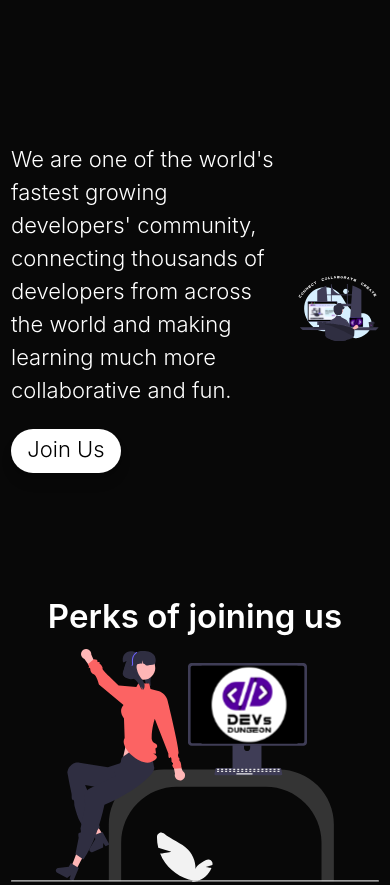
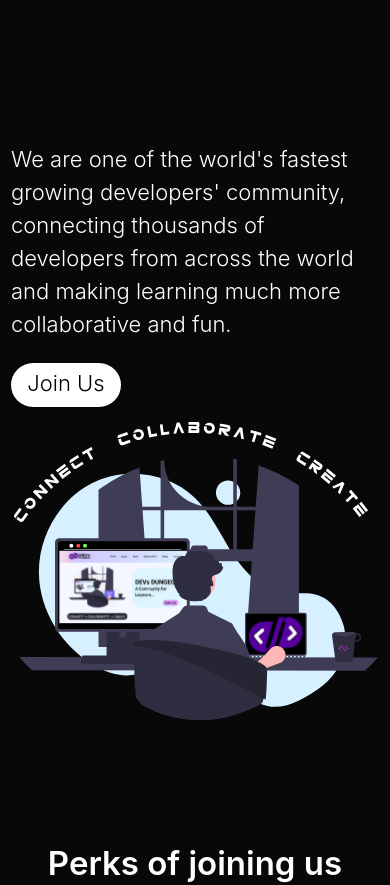
Before and after one commit to banboy38/devs-dungeon-spa, a Next.js app: page / in a window 390 px wide. Shown: the top 885 px of the page. Built offline with nearby package versions, Linux system fonts and the light colour scheme.

Commit message:
Kabhi kabhi uski yaad aati hai

```diff
--- a/pages/index.js
+++ b/pages/index.js
@@ -48,7 +48,7 @@ export default function Home() {
 
       <Navbar/>
 
-      <div className='mt-[6rem] md:mt-[7rem] gap-2 flex flex-row justify-around place-items-center p-2'>
+      <div className='mt-[6rem] md:mt-[7rem] gap-2 flex flex-wrap md:flex-nowrap md:flex-row justify-around place-items-center p-2'>
 
         <div className='text-[rgba(255,255,255,1)]'>
           <p>We are one of the world's fastest growing developers' community, connecting thousands of developers from across the world and making learning much more collaborative and fun.</p>
```
